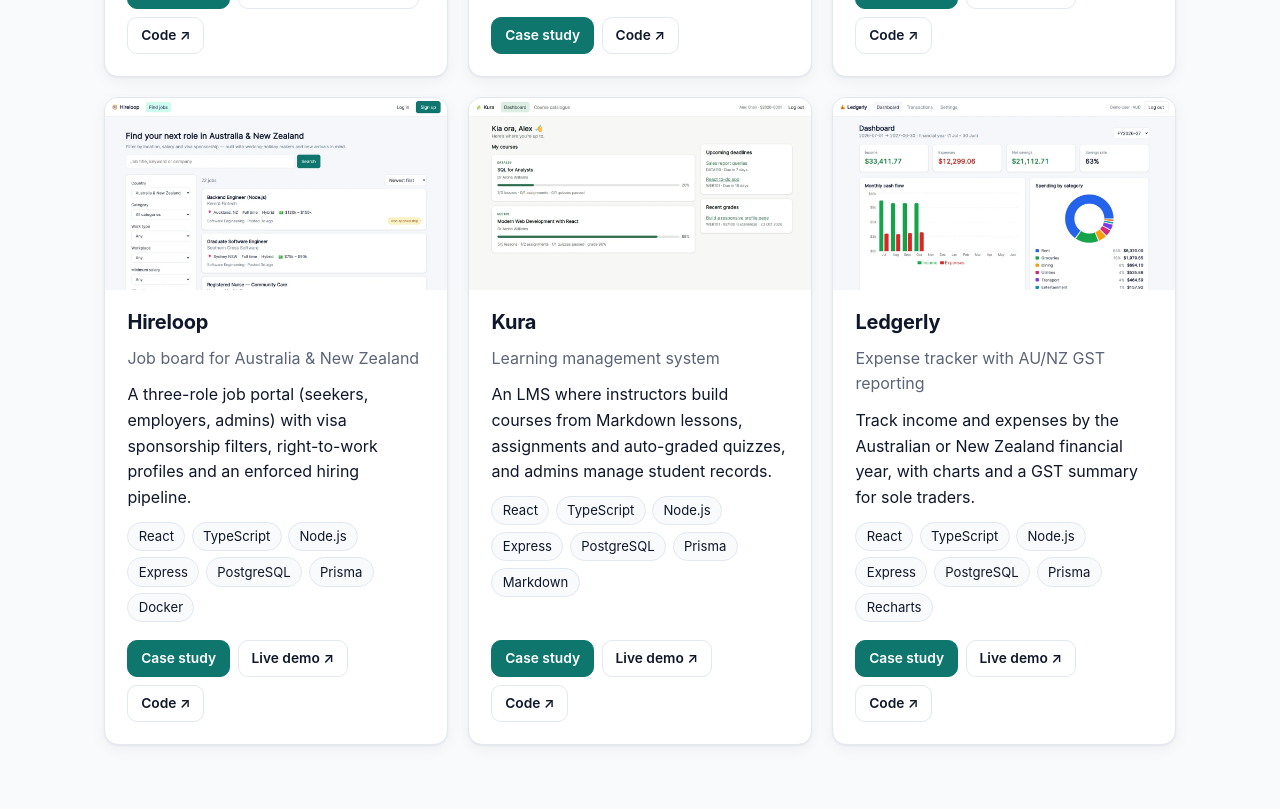
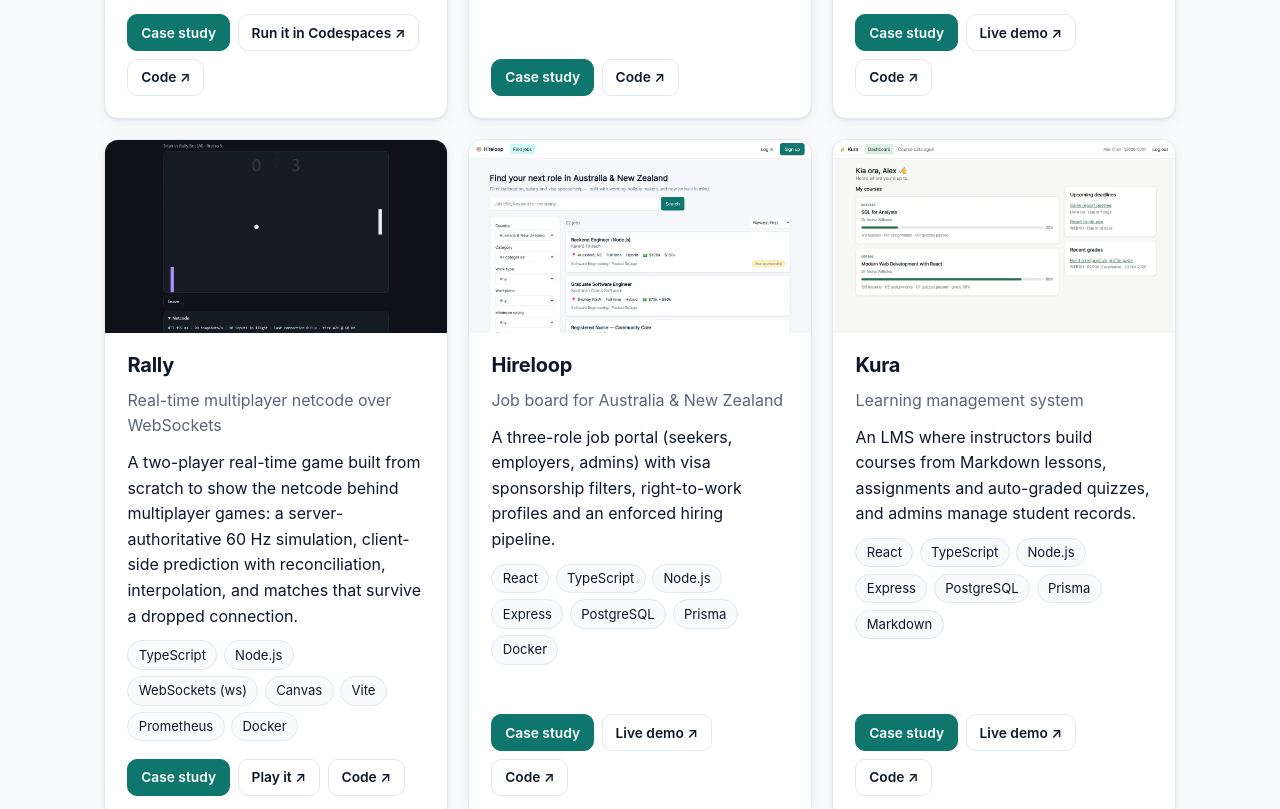
Before and after one commit to BrianLiu0531/portfolio, a React (Vite) app: page /projects in a window 1280 px wide. Shown: the part 960-1769 px from the top of the page. Built offline with nearby package versions, Linux system fonts and the light colour scheme.

Commit message:
Add Rally (real-time multiplayer netcode) and a Real-time skills group
Co-Authored-By: Claude Opus 5.5 <noreply@anthropic.com>

```diff
--- a/src/content.ts
+++ b/src/content.ts
@@ -50,7 +50,7 @@ export const profile = {
   about: [
     'I’m a full stack software engineer with more than seven years of experience across finance, ERP, IoT and gaming. I started working in software part-time while studying, and have since shipped everything from SAP Business ByDesign integrations to real-time multiplayer games.',
     'Most recently I ported 71 browser games to a TypeScript and React stack, built a shared Colyseus multiplayer server, and integrated a leaderboard service with anti-cheat checks into 30 games. Before that I led the Django REST back end of a video advertising-monitoring system, built a Go wallet service and load-tested provider integrations with k6.',
-    'Outside work I build infrastructure for payments on public blockchains: a Go indexer that tracks USDC deposits on Base, survives chain reorganisations and records every transfer exactly once — the same correctness problems I dealt with in wallet and settlement systems.',
+    'Outside work I build infrastructure for payments on public blockchains: a Go indexer that tracks USDC deposits on Base, survives chain reorganisations and records every transfer exactly once — the same correctness problems I dealt with in wallet and settlement systems. I also built Rally, a real-time multiplayer server with client prediction and reconnection, load tested to 500 concurrent players.',
     'I pick up unfamiliar codebases quickly and work well remotely. I care about the things that make software trustworthy: tests, sensible authorisation, clear documentation and reliable deployments.',
   ],
   email: 'brianliu2924@gmail.com',
@@ -63,6 +63,7 @@ export const profile = {
 export const skills: { group: string; items: string[] }[] = [
   { group: 'Front end', items: ['TypeScript', 'React 19', 'Vue 3', 'PixiJS', 'Canvas 2D', 'Three.js', 'Zustand', 'TanStack Query', 'Vite', 'Tailwind CSS'] },
   { group: 'Back end', items: ['Node.js', 'Express', 'Colyseus (WebSockets)', 'Python', 'Django REST Framework', 'PHP / Laravel', 'Go (Fiber, GORM)', 'C# / ASP.NET'] },
+  { group: 'Real-time', items: ['WebSockets', 'Authoritative game servers', 'Client prediction & reconciliation', 'Interpolation', 'Reconnection & session resume', 'Load testing'] },
   { group: 'Web3', items: ['EVM / JSON-RPC', 'go-ethereum', 'ERC-20 event indexing', 'Reorg & finality handling', 'Base (OP Stack)', 'Wallet & settlement systems'] },
   { group: 'Data & integration', items: ['PostgreSQL', 'MySQL', 'SQL Server', 'Prisma', 'Entity Framework', 'SAP Business ByDesign', 'Payment & e-invoice APIs', 'RFID readers'] },
   { group: 'Cloud', items: ['AWS Lambda', 'SQS (FIFO, DLQ)', 'DynamoDB', 'S3 (multipart, lifecycle)', 'IAM & GitHub OIDC', 'CloudWatch', 'Terraform', 'Render', 'Neon'] },
@@ -259,6 +260,48 @@ export const projects: Project[] = [
     screenshot: 'screenshots/uploads.webp',
   },
   {
+    slug: 'rally',
+    name: 'Rally',
+    tagline: 'Real-time multiplayer netcode over WebSockets',
+    emoji: '🏓',
+    colors: ['#6d28d9', '#a78bfa'],
+    summary:
+      'A two-player real-time game built from scratch to show the netcode behind multiplayer games: a server-authoritative 60 Hz simulation, client-side prediction with reconciliation, interpolation, and matches that survive a dropped connection.',
+    problem:
+      'Online games have to feel instant while the server stays the only source of truth, and players lose their connection all the time. Getting that right means sequence numbers, acknowledgements and reconnection rules that hold up under latency, jitter and abuse.',
+    features: [
+      'Authoritative fixed-timestep simulation at 60 Hz with 20 Hz snapshots; clients send only a direction, never positions',
+      'Client-side prediction reconciled against acknowledged inputs; ball and opponent interpolated 100 ms in the past',
+      'Reconnection with session tokens: the match pauses for 15 s, resumes after a reload, otherwise forfeits',
+      'Quick match, private room codes and a bot opponent',
+      'Rate limiting, message validation, size caps, heartbeats, backpressure and Prometheus metrics',
+      'A netcode panel in the demo: add latency, turn prediction off, or drop the connection',
+    ],
+    highlights: [
+      {
+        title: 'Three netcode bugs found by measuring',
+        detail:
+          'Probes under simulated latency exposed the server extrapolating late inputs, stale sequence numbers after a reconnect, and a reconnect race. All three are fixed and tested; the prediction error is now 0.',
+      },
+      {
+        title: 'Load tested',
+        detail:
+          '500 concurrent clients (250 matches) at the full 60 ticks/s with 0 errors or drops, on one CPU shared with the load generator. CI runs a 200-client smoke test on every push.',
+      },
+      {
+        title: 'Deterministic physics',
+        detail:
+          'A pure step function with a seeded RNG, shared by the server and the client predictor. The same inputs replay identically, and a swept collision test stops the ball tunnelling at top speed.',
+      },
+    ],
+    stack: ['TypeScript', 'Node.js', 'WebSockets (ws)', 'Canvas', 'Vite', 'Prometheus', 'Docker'],
+    tests: '35 automated tests, including the server over real WebSockets (reconnects, forfeits, flooding, oversized frames, heartbeats), plus a load test',
+    github: `https://github.com/${GITHUB_USER}/rally`,
+    demo: 'https://rally-6flz.onrender.com',
+    demoLabel: 'Play it',
+    screenshot: 'screenshots/rally.webp',
+  },
+  {
     slug: 'job-portal',
     name: 'Hireloop',
     tagline: 'Job board for Australia & New Zealand',
```
Also changed, not shown: public/screenshots/rally.webp (added).
